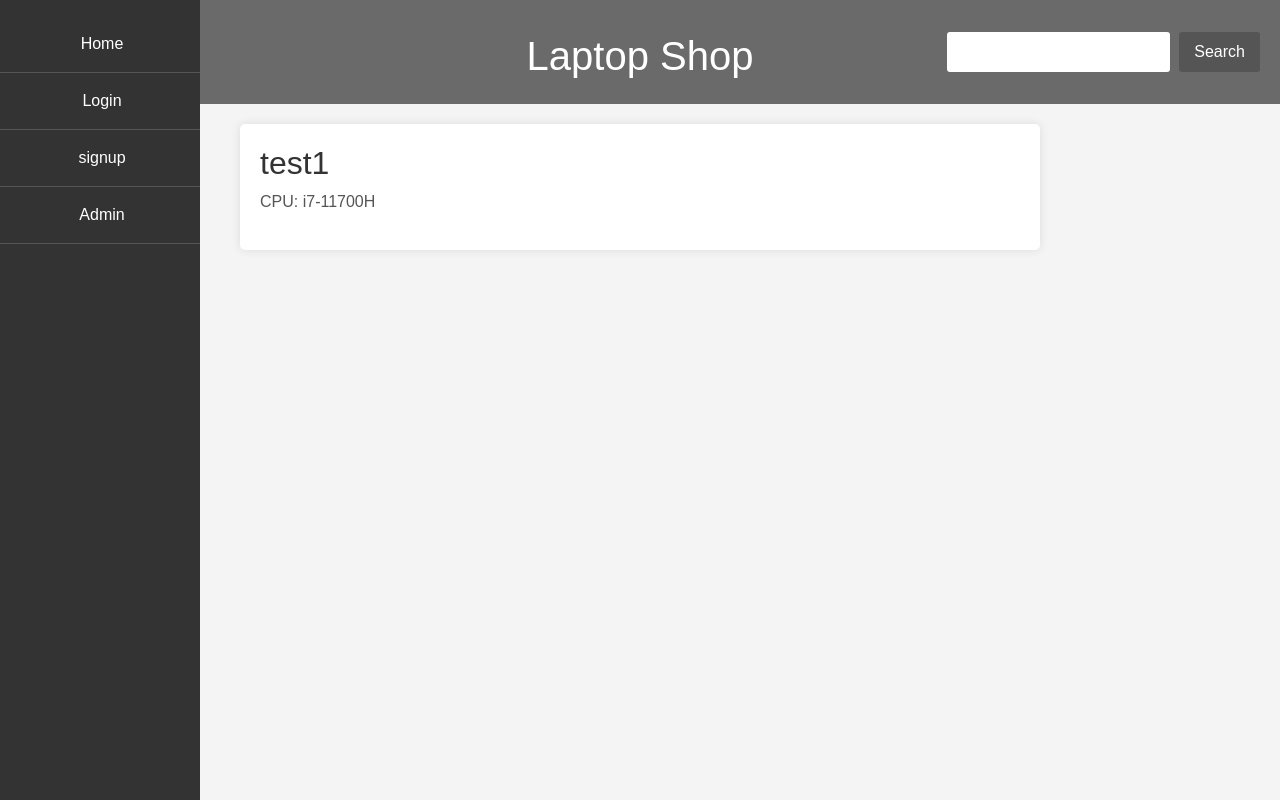
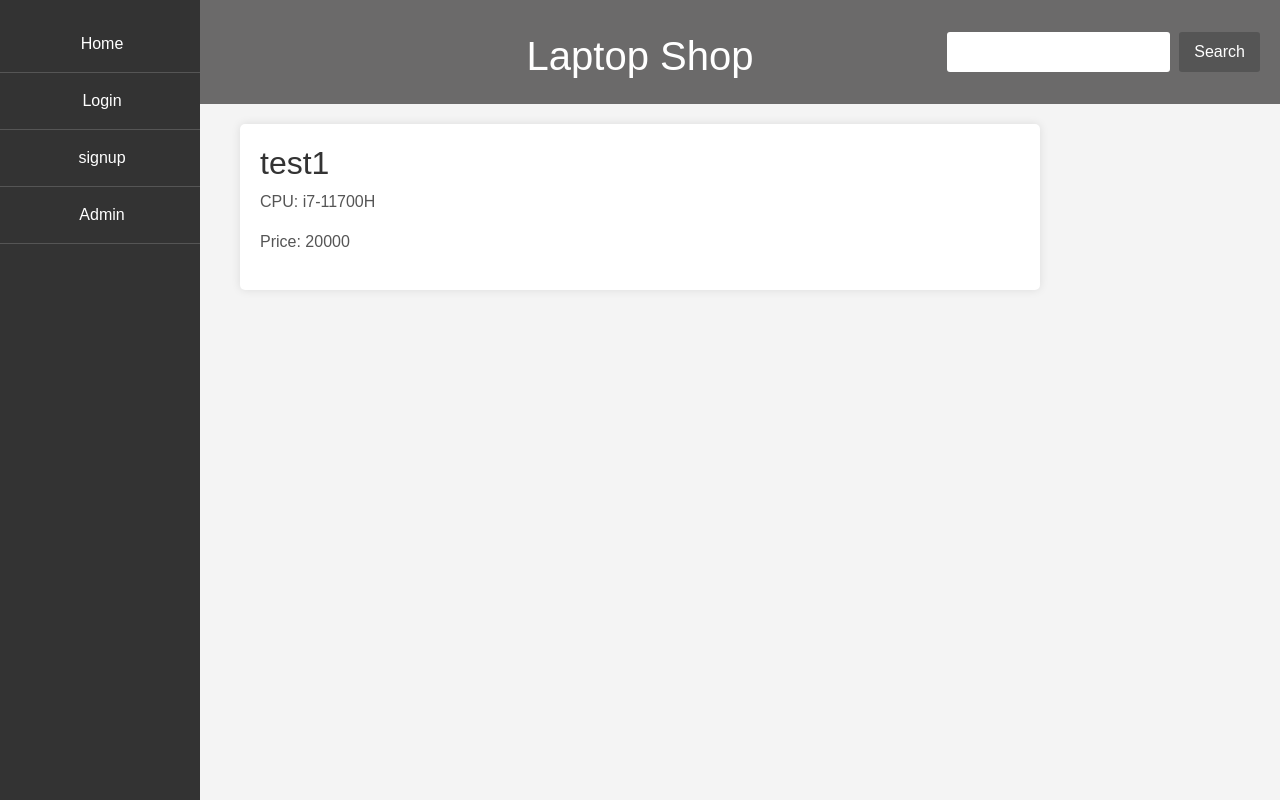
Before and after one commit to kevin930620/web_finalProject, a Django app: page /members/imformation/1 in a window 1280 px wide. Run offline with Django 5.2, Linux system fonts and the light colour scheme; data comes from the database, SQL or seed files in the repository; both versions use the stored data as it was after the commit.

Commit message:
add total price

```diff
--- a/FinalProject/members/templates/imformation.html
+++ b/FinalProject/members/templates/imformation.html
@@ -11,6 +11,8 @@ details
 <section>
     <h2 id="laptop-model">{{myComputer.ComputerName}}</h2>
     <p id="laptop-description">CPU: {{myComputer.CPU}}</p>
+
+    <p id="laptop-description">Price: {{myComputer.Price}}</p>
     <!-- <button class="cart-button" onclick="buyIt()">Buy It</button> -->
 </section>
 {% endblock %}
--- a/FinalProject/members/templates/models.html
+++ b/FinalProject/members/templates/models.html
@@ -7,13 +7,7 @@ Laptop
 
 
 {% block content %}
-<section>
-    <form method='POST'>
-        <!-- {% csrf_token %} -->
 
-        <input type="submit" value="submit">
-    </form>
-</section>
 {% for x in myComputer %}
 <section>
     <h2>{{x.ComputerName}}</h2>
--- a/FinalProject/members/templates/wishlist.html
+++ b/FinalProject/members/templates/wishlist.html
@@ -23,6 +23,7 @@ Add to wishlist
             </li>
             {% endfor %}
         </ul>
+        <p>Total price : {{totalprice}} </p>
         <a href="{% url 'add_to_wishlist' %}">Add Item</a>
         {% endif %}
     </div>
--- a/FinalProject/members/views.py
+++ b/FinalProject/members/views.py
@@ -37,12 +37,16 @@ def view_wishlist(request):
 
     wish = wishlist.objects.filter(user=request.user)
     print (f'All bookings by {request.user}:')
+    total_price = 0
     for b in wish:
+        total_price+=b.computer.Price
         print (b)
     member = request.user
-
+    # total_price = sum(wishlist.computer. for computer in )
     context = {'member': member,
-               'wishlist_items': wish}
+               'wishlist_items': wish,
+               'totalprice':total_price,
+               }
     return render(request, 'wishlist.html', context)
 
 def getMember(request):
```
Also changed, not shown: FinalProject/db.sqlite3.
